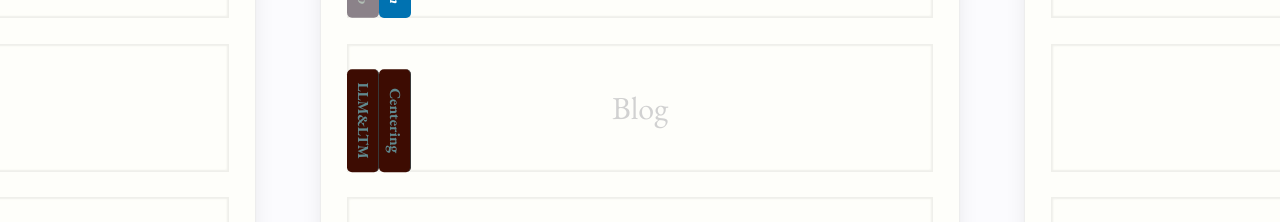
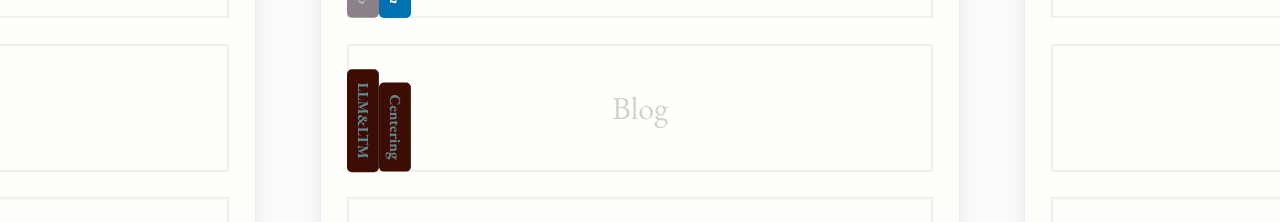
Before and after one commit to DanielZFLiu/danielZfLiuProfile, a Nuxt app: page / in a window 1280 px wide. Shown: the part 421-643 px from the top of the page. Built offline with nearby package versions, Linux system fonts and the light colour scheme; a web font is replaced by a local one.

Commit message:
book size update

```diff
--- a/components/shelfRow.vue
+++ b/components/shelfRow.vue
@@ -74,6 +74,14 @@
     transform: translateY(-1vw);
 }
 
+.blog2{
+    background-color: #3D0C02;
+    color: #60898f;
+    font-weight: bold;
+    border-right: solid rgb(56, 56, 56) 1px;
+    transform: translateY(-0.5vw);
+}
+
 .voithos{
     background-color: #cba5a5;
     color: #F0FFFF;
--- a/pages/[id].vue
+++ b/pages/[id].vue
@@ -49,7 +49,7 @@
 
                     <ShelfRow bg_text="Blog"
                     :book_names="['LLM&LTM', 'Centering']"
-                    :book_classes="['blog', 'blog']"
+                    :book_classes="['blog', 'blog2']"
                     :book_descriptions="['How to enable long term memory in large language models',
                     'How to center elements when building websites']"
                     :book_links="['', '/center']"/>
--- a/pages/index.vue
+++ b/pages/index.vue
@@ -47,7 +47,7 @@
 
                     <ShelfRow bg_text="Blog"
                     :book_names="['LLM&LTM', 'Centering']"
-                    :book_classes="['blog', 'blog']"
+                    :book_classes="['blog', 'blog2']"
                     :book_descriptions="['How to enable long term memory in large language models',
                     'How to center elements when building websites']"
                     :book_links="['', '/center']"/>
```
